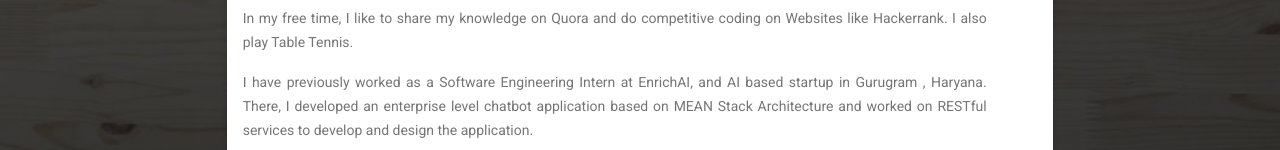
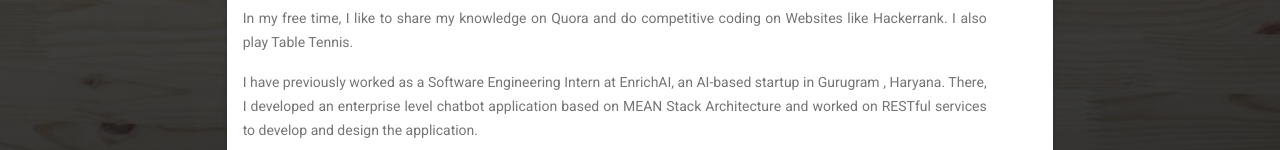
Before and after one commit to abhijeetps/abhijeetps.github.io, a plain HTML site: page index.html in a window 1280 px wide. Both pictures are taken after a click on the link "ABOUT". Shown: the part 650-800 px from the top of the page. Drawn offline with nearby package versions, Linux system fonts and the light colour scheme.

Commit message:
Update index.html

```diff
--- a/index.html
+++ b/index.html
@@ -101,7 +101,7 @@
                                         <p>I am currently the Training and Placement representative of IIIT Trichy. Also, I am the member of CSE Club of IIIT Trichy. The club is responsible for developing and designing softwares for the Institute.</p>
                                         <p>I like exploring new tech articles on the internet, to keep myself updated with the recent technology. My interest lies in knowing more about Cloud Computing, Web Technology, and Artificial Intelligence.</p>
                                         <p>In my free time, I like to share my knowledge on Quora and do competitive coding on Websites like Hackerrank. I also play Table Tennis.</p>
-                                        <p>I have previously worked as a Software Engineering Intern at EnrichAI, and AI based startup in Gurugram , Haryana. There, I developed an enterprise level chatbot application based on MEAN Stack Architecture and worked on RESTful services to develop and design the application.</p>
+                                        <p>I have previously worked as a Software Engineering Intern at EnrichAI, an AI-based startup in Gurugram , Haryana. There, I developed an enterprise level chatbot application based on MEAN Stack Architecture and worked on RESTful services to develop and design the application.</p>
                                         <p><b>Presently, to improve my knowledge and experience, I am seeking to be get hired as a Software Engineering Intern this summer. </b></p>
                                 </div>
                                 <div class="mdl-card__actions mdl-card--border">
```
